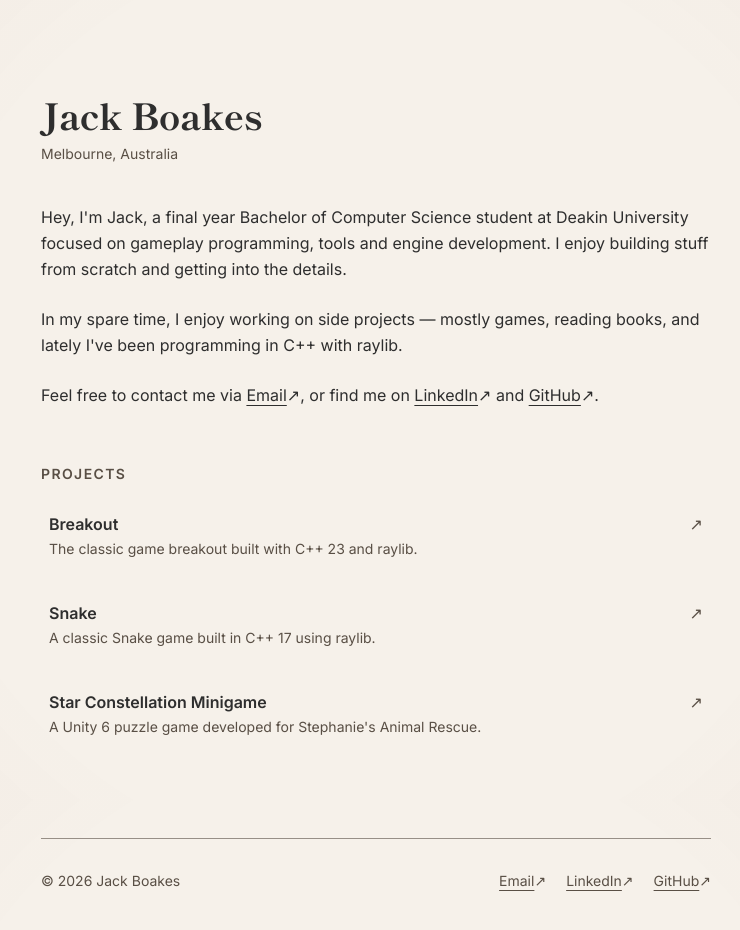
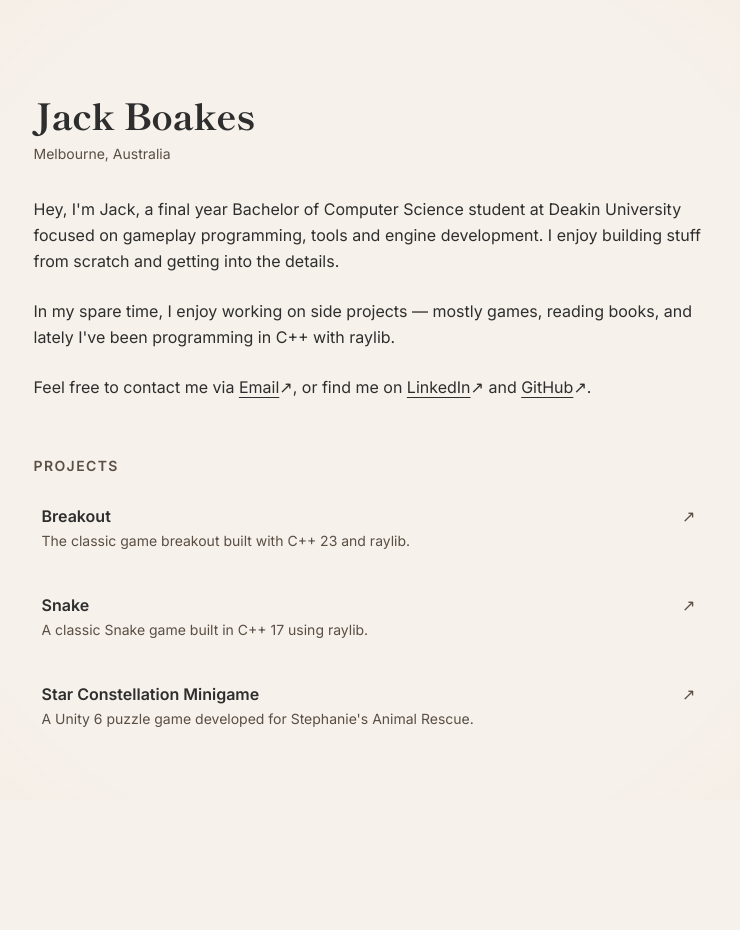
Before and after one commit to jackboakes/dev-portfolio, a SvelteKit app: page / in a window 1280 px wide. Shown: the top 930 px of the page, without its empty margins (264-1004 px from the left). After the commit the page ends 800 px from the top, so only its background shows below. Built offline with nearby package versions, Linux system fonts and the light colour scheme.

Commit message:
Removed scroll bar from front page

```diff
--- a/src/app.css
+++ b/src/app.css
@@ -90,8 +90,9 @@
 }
 
 html {
-	background-color: hsl(37, 39%, 94%);
+	background-color: var(--color-main-bg);
 	scroll-behavior: smooth;
+	scrollbar-gutter: stable;
 }
 
 @media (min-width: 768px) {
--- a/src/routes/+layout.svelte
+++ b/src/routes/+layout.svelte
@@ -15,7 +15,7 @@
 </script>
 
 <div class="mx-auto max-w-content p-5 font-sans text-text-body md:p-10">
-	<header class="mt-14 mb-10" style="view-transition-name: site-header">
+	<header class="mt-14 mb-8" style="view-transition-name: site-header">
 		<div class="identity">
 			<h1 class="tracking-none mb-3 font-serif text-4xl leading-none font-extrabold">
 				<a href="/" class="transition-colors hover:text-accent active:text-accent">Jack Boakes</a>
@@ -29,7 +29,7 @@
 		</main>
 
 		<footer
-			class="mt-20 flex justify-between border-t border-text-muted/60 pt-8 pb-10 text-sm text-text-muted"
+			class="mt-14 flex justify-between border-t border-text-muted/60 pt-6 pb-6 text-sm text-text-muted"
 		>
 			<span>© 2026 Jack Boakes</span>
 			<div class="flex gap-5">
--- a/src/routes/+page.svelte
+++ b/src/routes/+page.svelte
@@ -3,7 +3,19 @@
 	import { projects } from '$lib/data/projects.js';
 </script>
 
-<section class="mt-6 mb-14 max-w-content">
+<svelte:head>
+	<style>
+		@media (min-width: 768px) {
+			html,
+			body {
+				overflow: hidden;
+				height: 100%;
+			}
+		}
+	</style>
+</svelte:head>
+
+<section class="mb-14 max-w-content">
 	<p class="mb-6 text-base leading-relaxed">
 		Hey, I'm Jack, a final year Bachelor of Computer Science student at Deakin University focused on
 		gameplay programming, tools and engine development. I enjoy building stuff from scratch and
```
